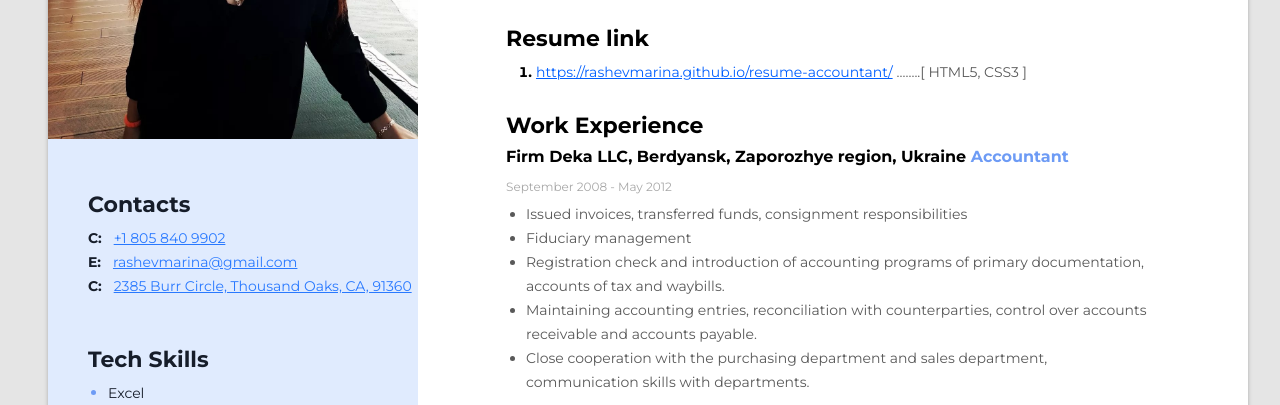
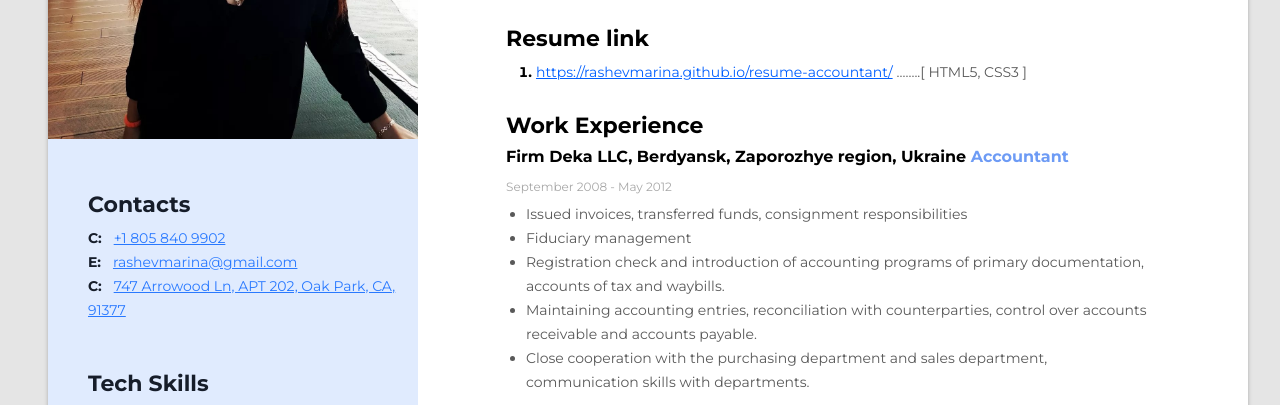
Before and after one commit to Rashevmarina/resume-accountant, a plain HTML site: page index.html in a window 1280 px wide. Shown: the part 319-724 px from the top of the page. Drawn offline with Linux system fonts and the light colour scheme.

Commit message:
location

```diff
--- a/index.html
+++ b/index.html
@@ -211,7 +211,7 @@
             <span class="contact-tipe">C: </span>
 
             <a href="mail:2385 Burr Circle, Thousand Oaks, CA, 91360" class="contacts-number"
-              >2385 Burr Circle, Thousand Oaks, CA, 91360</a
+              >747 Arrowood Ln, APT 202, Oak Park, CA, 91377</a
             >
           </p>
 
```
